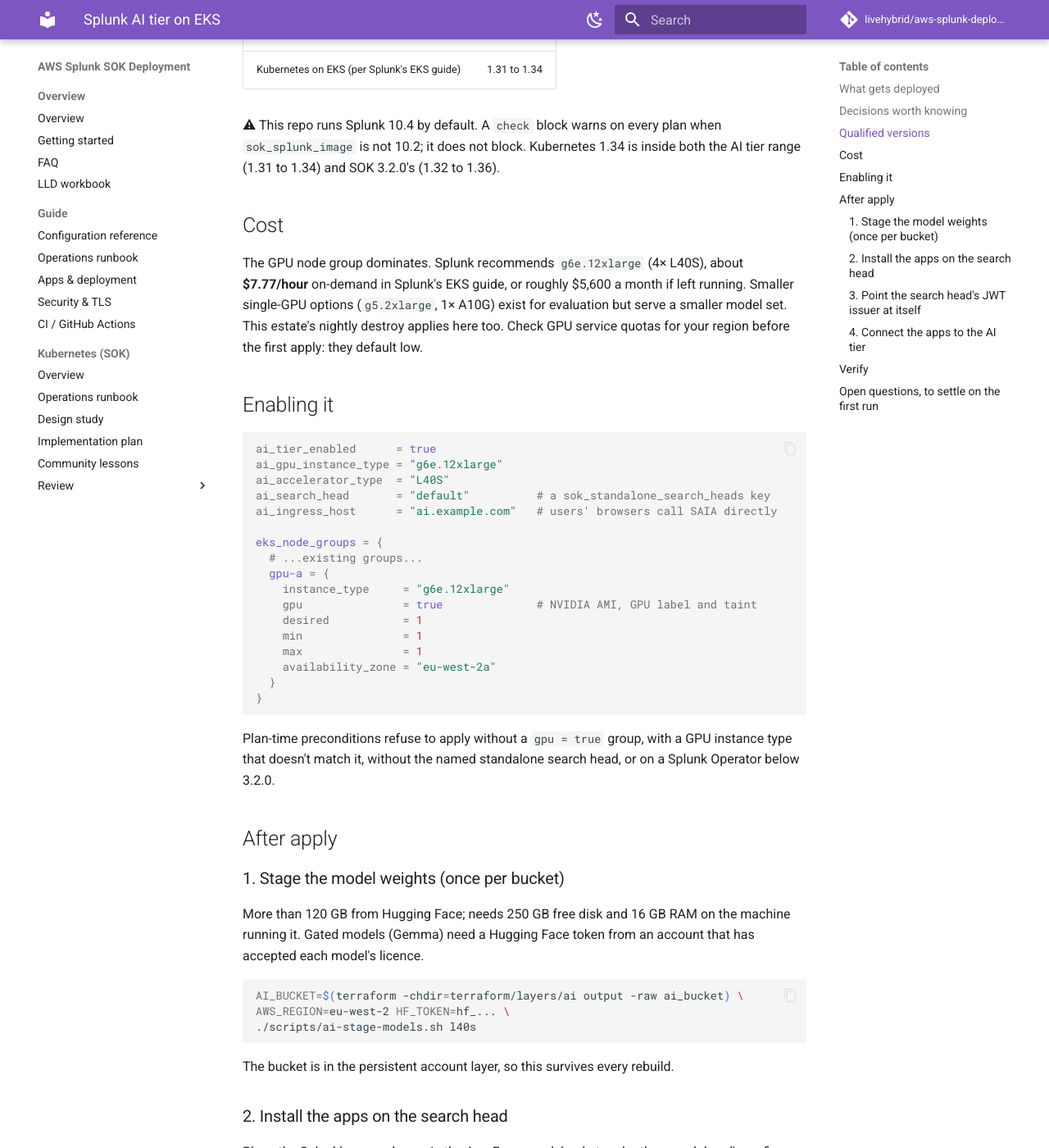
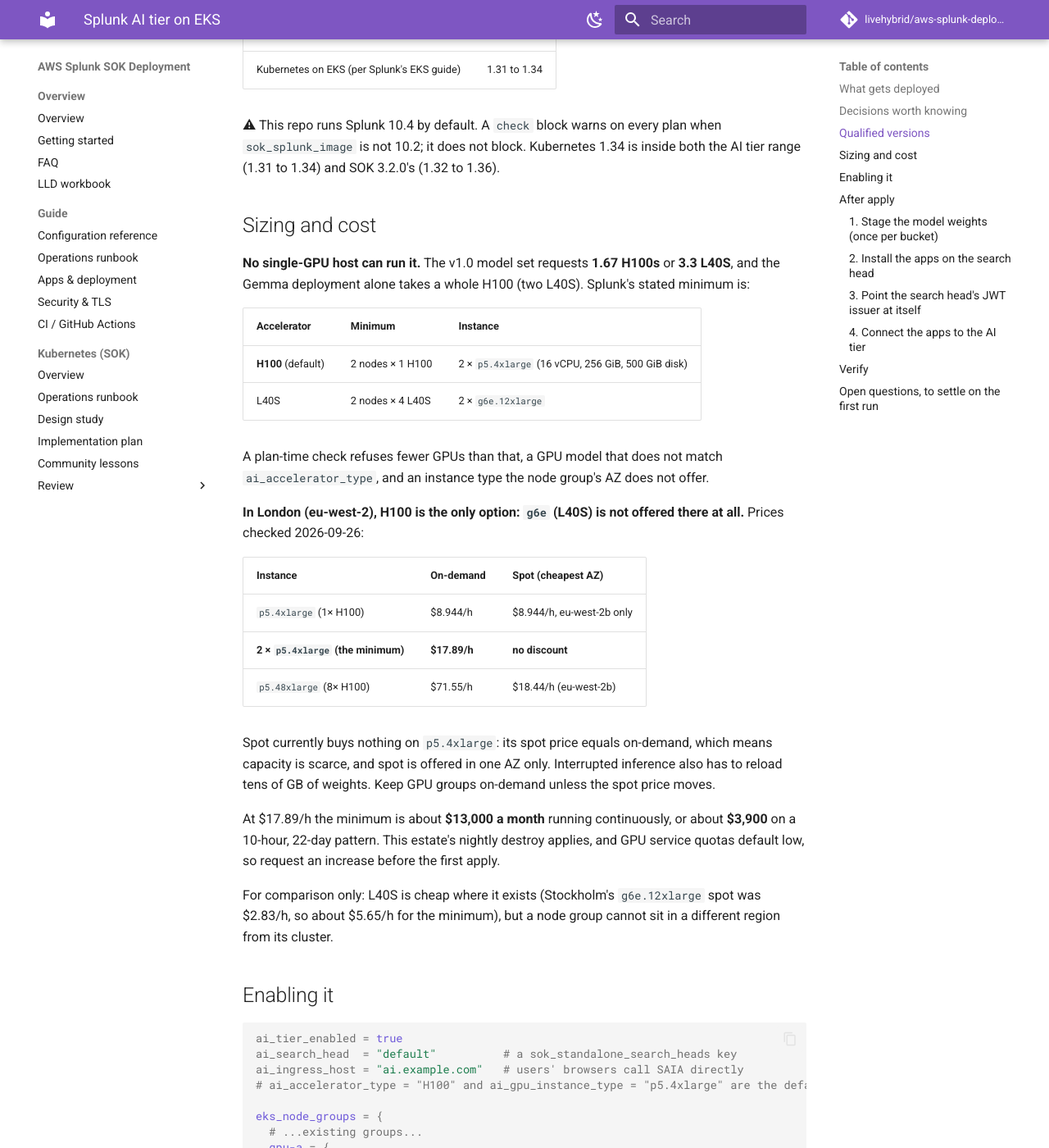
Before and after one commit to livehybrid/aws-splunk-deployment, an MkDocs documentation site: the page built from docs/ai-tier.md, in a window 1280 px wide and 1400 px high, scrolled down 1916 px. Shown: the whole window at 82% size. Built offline with MkDocs 1.6.1 and Material for MkDocs 9.7.7, drawn with Linux system fonts in a browser that asks for light colours; comment, search, counter and statistics services are not loaded; some of the changed text lies outside the part shown.

Commit message:
Size the AI tier for London: 2x H100 by default, with enforced minimums
The old default (one g6e.12xlarge, L40S) could not run in eu-west-2: g6e is
not offered there at all, and one node was below Splunk's stated minimum
anyway.

- Default to H100 on p5.4xlarge (1x H100 80 GB), the smallest supported host.
  Splunk's minimum is two of them: the v1.0 model set requests 1.67 H100s and
  Gemma alone takes a whole GPU, so no single-GPU host can run it.
- Plan-time guards from AWS's own data: the GPU count across gpu = true groups
  meets the minimum (2x H100 or 8x L40S), the GPU model matches
  ai_accelerator_type, and each group's AZ offers its instance type. The
  instance-type lookup only runs for offered types, so an unavailable type
  gets the readable message rather than a raw InvalidInstanceType error.
- Node groups take an optional disk_size; GPU groups default to 500 GiB,
  Splunk's figure for a GPU worker (Ray image plus cached weights), instead of
  the AMI's ~20 GiB root volume.
- Docs: London prices (2x p5.4xlarge = $17.89/h on-demand; spot currently no
  cheaper and eu-west-2b only). Corrected: none of the v1.0 models are gated,
  so a Hugging Face token is optional.

Guards were exercised with real plans against live AWS data: 1x H100
blocked, 2x H100 passes, g6e in London blocked, accelerator mismatch blocked.
That run caught a set-indexing bug terraform validate could not.

````diff
--- a/docs/ai-tier.md
+++ b/docs/ai-tier.md
@@ -76,31 +76,58 @@
 `sok_splunk_image` is not 10.2; it does not block. Kubernetes 1.34 is inside both
 the AI tier range (1.31 to 1.34) and SOK 3.2.0's (1.32 to 1.36).
 
-## Cost
+## Sizing and cost
 
-The GPU node group dominates. Splunk recommends `g6e.12xlarge` (4× L40S), about
-**$7.77/hour** on-demand in Splunk's EKS guide, or roughly $5,600 a month if left
-running. Smaller single-GPU options (`g5.2xlarge`, 1× A10G) exist for evaluation
-but serve a smaller model set. This estate's nightly destroy applies here too.
-Check GPU service quotas for your region before the first apply: they default low.
+**No single-GPU host can run it.** The v1.0 model set requests **1.67 H100s** or
+**3.3 L40S**, and the Gemma deployment alone takes a whole H100 (two L40S). Splunk's
+stated minimum is:
+
+| Accelerator | Minimum | Instance |
+| --- | --- | --- |
+| **H100** (default) | 2 nodes × 1 H100 | 2 × `p5.4xlarge` (16 vCPU, 256 GiB, 500 GiB disk) |
+| L40S | 2 nodes × 4 L40S | 2 × `g6e.12xlarge` |
+
+A plan-time check refuses fewer GPUs than that, a GPU model that does not match
+`ai_accelerator_type`, and an instance type the node group's AZ does not offer.
+
+**In London (eu-west-2), H100 is the only option: `g6e` (L40S) is not offered
+there at all.** Prices checked 2026-09-26:
+
+| Instance | On-demand | Spot (cheapest AZ) |
+| --- | --- | --- |
+| `p5.4xlarge` (1× H100) | $8.944/h | $8.944/h, eu-west-2b only |
+| **2 × `p5.4xlarge` (the minimum)** | **$17.89/h** | **no discount** |
+| `p5.48xlarge` (8× H100) | $71.55/h | $18.44/h (eu-west-2b) |
+
+Spot currently buys nothing on `p5.4xlarge`: its spot price equals on-demand,
+which means capacity is scarce, and spot is offered in one AZ only. Interrupted
+inference also has to reload tens of GB of weights. Keep GPU groups on-demand
+unless the spot price moves.
+
+At $17.89/h the minimum is about **$13,000 a month** running continuously, or about
+**$3,900** on a 10-hour, 22-day pattern. This estate's nightly destroy applies,
+and GPU service quotas default low, so request an increase before the first apply.
+
+For comparison only: L40S is cheap where it exists (Stockholm's `g6e.12xlarge`
+spot was $2.83/h, so about $5.65/h for the minimum), but a node group cannot sit
+in a different region from its cluster.
 
 ## Enabling it
 
 ```hcl
-ai_tier_enabled      = true
-ai_gpu_instance_type = "g6e.12xlarge"
-ai_accelerator_type  = "L40S"
-ai_search_head       = "default"          # a sok_standalone_search_heads key
-ai_ingress_host      = "ai.example.com"   # users' browsers call SAIA directly
+ai_tier_enabled = true
+ai_search_head  = "default"          # a sok_standalone_search_heads key
+ai_ingress_host = "ai.example.com"   # users' browsers call SAIA directly
+# ai_accelerator_type = "H100" and ai_gpu_instance_type = "p5.4xlarge" are the defaults
 
 eks_node_groups = {
   # ...existing groups...
   gpu-a = {
-    instance_type     = "g6e.12xlarge"
-    gpu               = true              # NVIDIA AMI, GPU label and taint
-    desired           = 1
-    min               = 1
-    max               = 1
+    instance_type     = "p5.4xlarge"
+    gpu               = true           # NVIDIA AMI, GPU label + taint, 500 GiB root
+    desired           = 2              # Splunk's minimum: 2 x H100
+    min               = 2
+    max               = 2
     availability_zone = "eu-west-2a"
   }
 }
@@ -115,13 +142,13 @@
 ### 1. Stage the model weights (once per bucket)
 
 More than 120 GB from Hugging Face; needs 250 GB free disk and 16 GB RAM on the
-machine running it. Gated models (Gemma) need a Hugging Face token from an
-account that has accepted each model's licence.
+machine running it. None of the v1.0 models are gated, so a Hugging Face token
+is optional (it only raises download rate limits).
 
 ```bash
 AI_BUCKET=$(terraform -chdir=terraform/layers/ai output -raw ai_bucket) \
-AWS_REGION=eu-west-2 HF_TOKEN=hf_... \
-./scripts/ai-stage-models.sh l40s
+AWS_REGION=eu-west-2 \
+./scripts/ai-stage-models.sh h100
 ```
 
 The bucket is in the persistent account layer, so this survives every rebuild.
````
Also changed, not shown: 4 other files.
